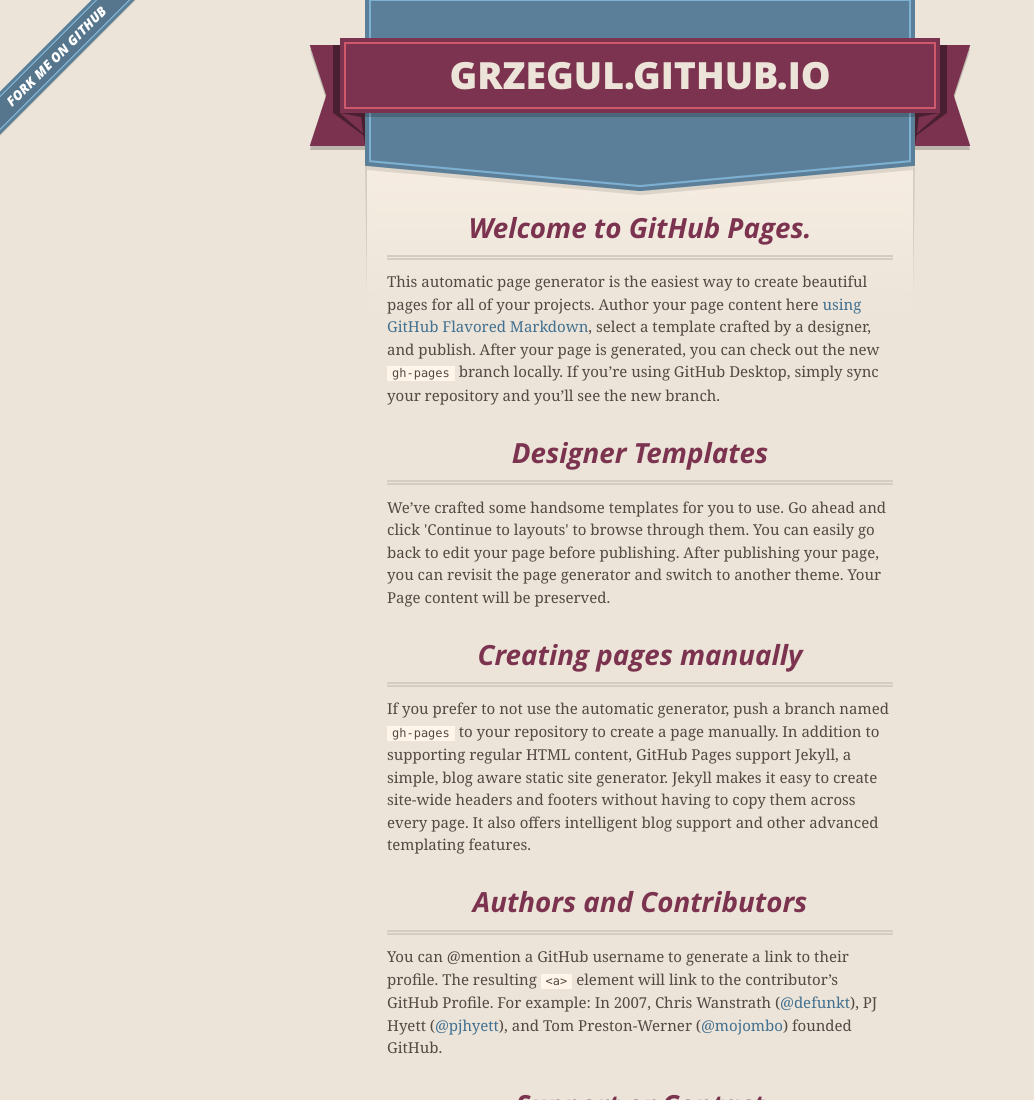
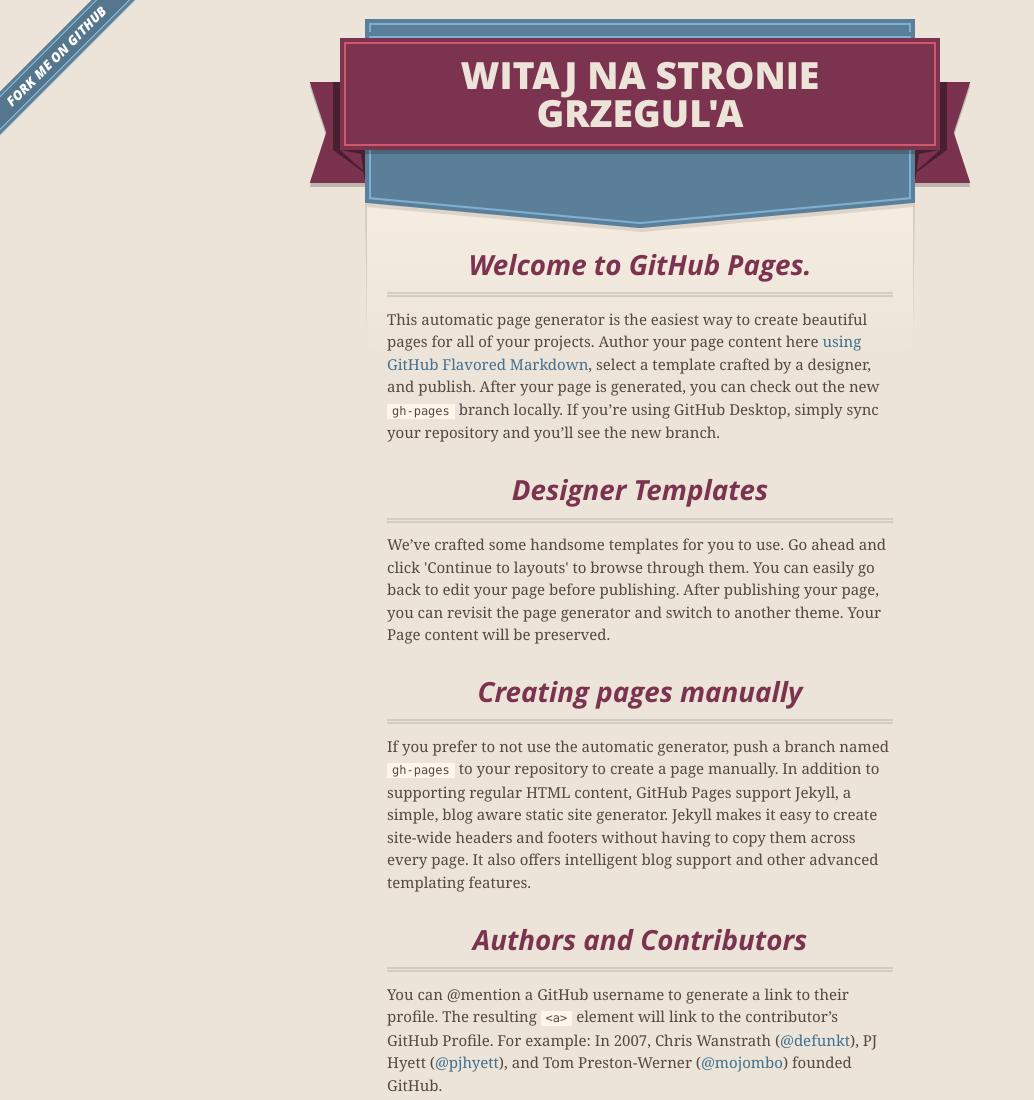
Before and after one commit to grzegul/grzegul.github.io, a plain HTML site: page index.html in a window 1280 px wide. Shown: the top 1100 px of the page, without its empty margins (0-1034 px from the left). Drawn offline with nearby package versions, Linux system fonts and the light colour scheme.

Commit message:
zmiana naglowka

```diff
--- a/index.html
+++ b/index.html
@@ -27,7 +27,7 @@
       <header>
         <span class="ribbon-outer">
           <span class="ribbon-inner">
-            <h1>Grzegul.GitHub.io</h1>
+            <h1>Witaj na stronie grzegul'a</h1>
             <h2></h2>
           </span>
           <span class="left-tail"></span>
```
